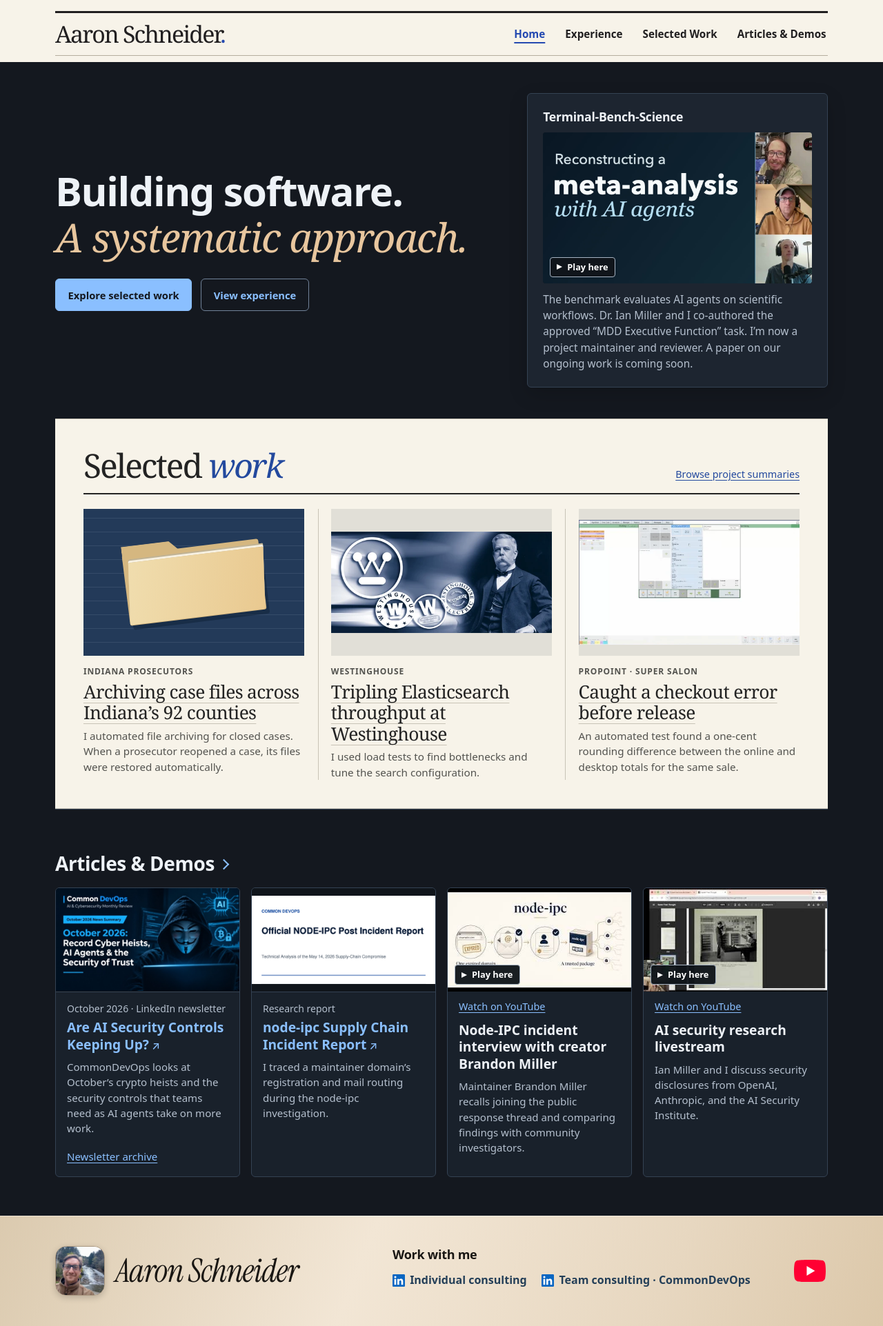
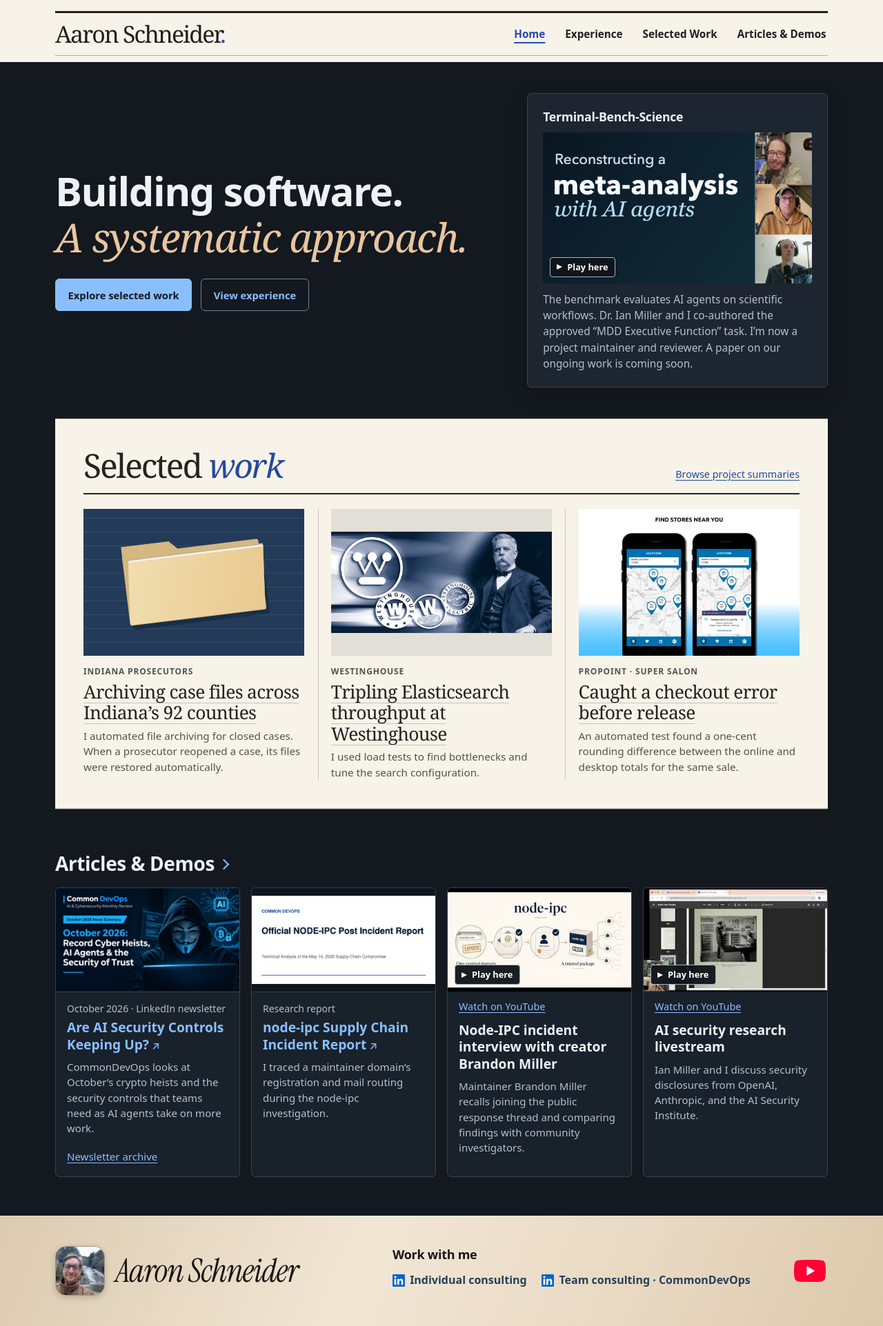
Before and after one commit to schneidergithub/schneidergithub.github.io, a Jekyll site: the page built from index.md, in a window 1280 px wide. Shown: the whole page at 69% size. Built offline with Jekyll 4.4.1, drawn with Linux system fonts in a browser that asks for light colours.

Commit message:
Feature the Guest Pass salon finder on the homepage

```diff
--- a/index.md
+++ b/index.md
@@ -28,11 +28,10 @@ contact_footer: true
     {% assign highlight = project.home_highlight %}
     {% assign studies = site.pages | where: 'layout', 'case-study' | where: 'project', project.slug %}
     {% assign gallery = site.data.gallery | where: 'id', project.slug | first %}
+    {% assign cover_image = highlight.cover_image %}
+    {% if studies.size == 1 %}{% assign cover_image = cover_image | default: studies.first.figures.first.image %}{% endif %}
     {% assign cover = gallery.items.first %}
-    {% if cover and studies.size == 1 and studies.first.figures.first.image %}
-      {% assign primary_image = studies.first.figures.first.image %}
-      {% assign cover = gallery.items | where: 'image', primary_image | first | default: cover %}
-    {% endif %}
+    {% if cover_image %}{% assign cover = gallery.items | where: 'image', cover_image | first | default: cover %}{% endif %}
     {% assign heading = highlight.value | append: ' ' | append: highlight.label | strip %}
     {% if highlight.value and studies.size == 1 %}{% assign heading = studies.first.title %}{% endif %}
     <article class="feature">
--- a/scripts/check_publications.cjs
+++ b/scripts/check_publications.cjs
@@ -363,6 +363,9 @@ async function checkHomepage(page) {
   }
   if (width === 375 || width === 1280) await captureSection(page, results, 'home-results');
   const checkout = page.locator('.feature').filter({ has: page.locator('a[href="/work/super-salon-checkout/"]') });
+  const guestPassCover = await checkout.locator('.feature-cover img').getAttribute('src');
+  assert.equal(new URL(guestPassCover, origin).pathname, '/assets/portfolio/thumbs/guestpass-mockups-01-orig.webp',
+    'Feature the Guest Pass salon finder on the homepage checkout card');
   assert.match(await checkout.locator('h3').innerText(), /caught.*checkout.*before release/i);
   assert.match(await checkout.locator('p').last().innerText(), /automated test.*one.cent.*online.*desktop/i);
   await checkConsultingFooter(page, width);
```
Also changed, not shown: _work/05-propoint.md (+1 -0 lines), docs/roadmap.md (+1 -1 lines).
